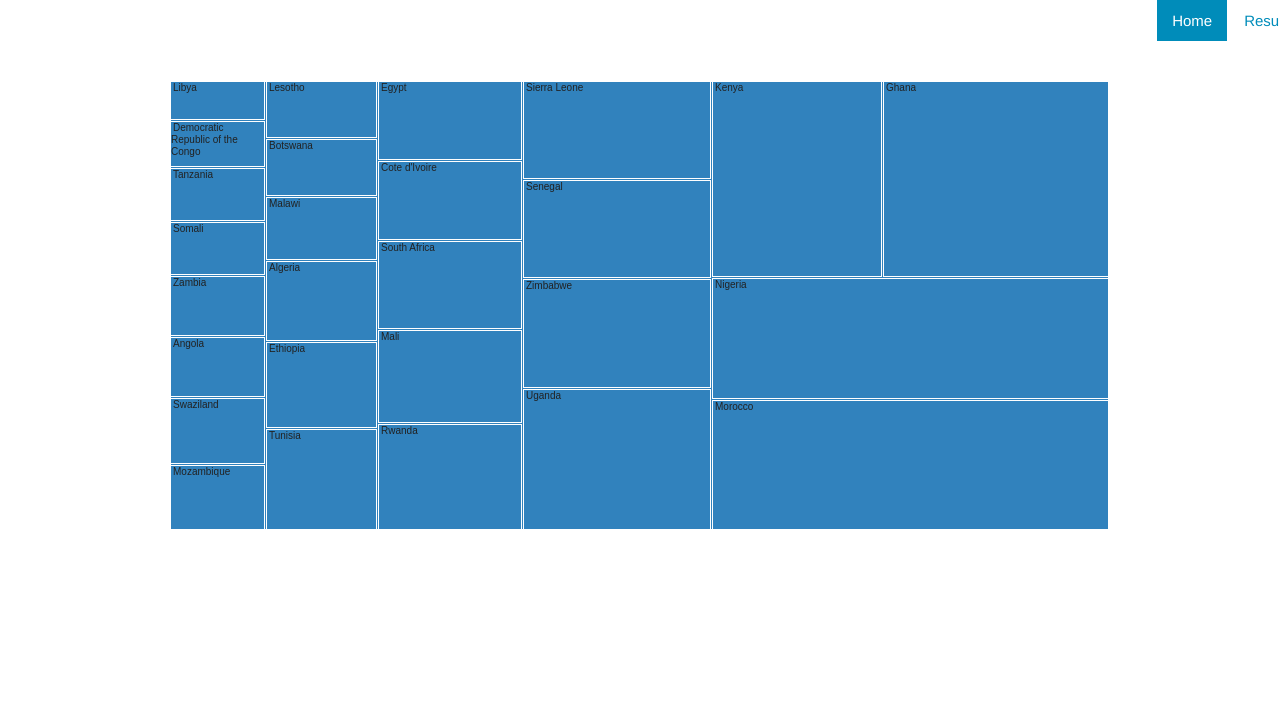
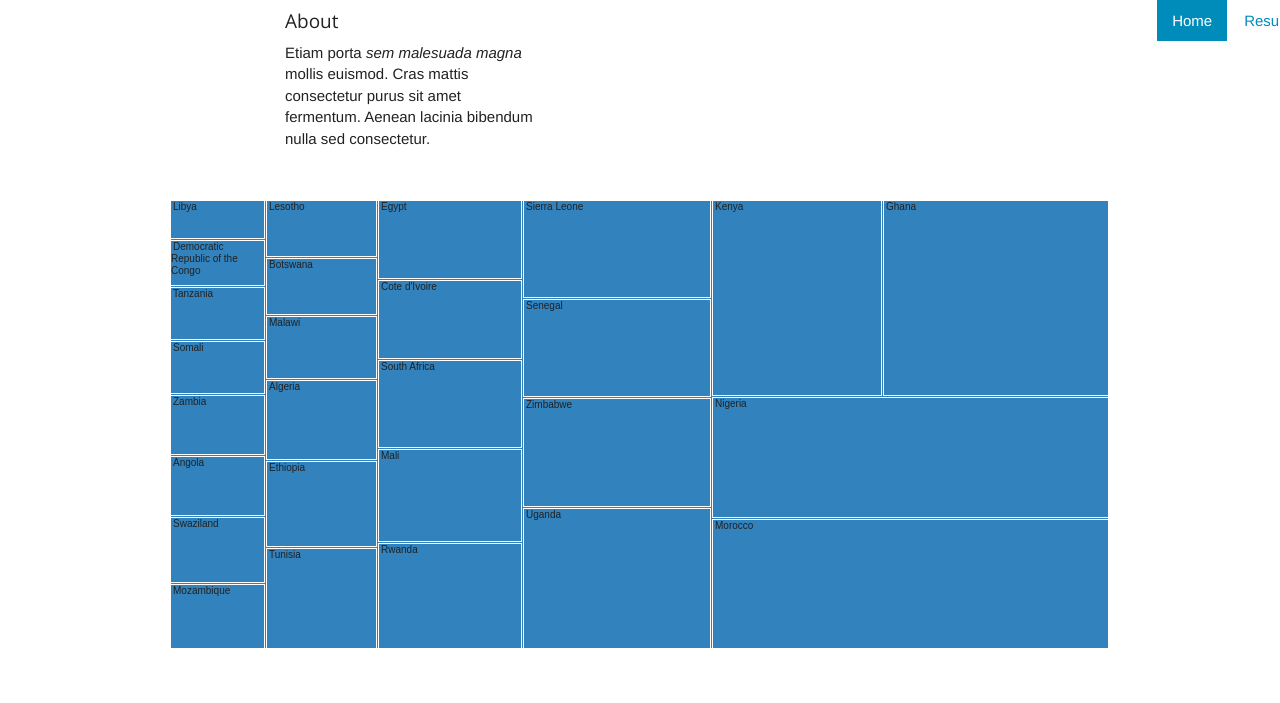
Before and after one commit to bcarancibia/treemap_remittances, a plain HTML site: page index.html in a window 1280 px wide. Shown: the top 703 px of the page. Drawn offline with nearby package versions, Linux system fonts and the light colour scheme.

Commit message:
Update index.html

```diff
--- a/index.html
+++ b/index.html
@@ -38,6 +38,12 @@
         </ul>
        <!--- <h3 class="text-muted">Project name</h3> -->
       </div>
+
+       <div class="col-sm-3 col-sm-offset-1 blog-sidebar">
+          <div class="sidebar-module sidebar-module-inset">
+            <h4>About</h4>
+            <p>Etiam porta <em>sem malesuada magna</em> mollis euismod. Cras mattis consectetur purus sit amet fermentum. Aenean lacinia bibendum nulla sed consectetur.</p>
+          </div>
 <meta charset="utf-8">
 <style>
 
```
